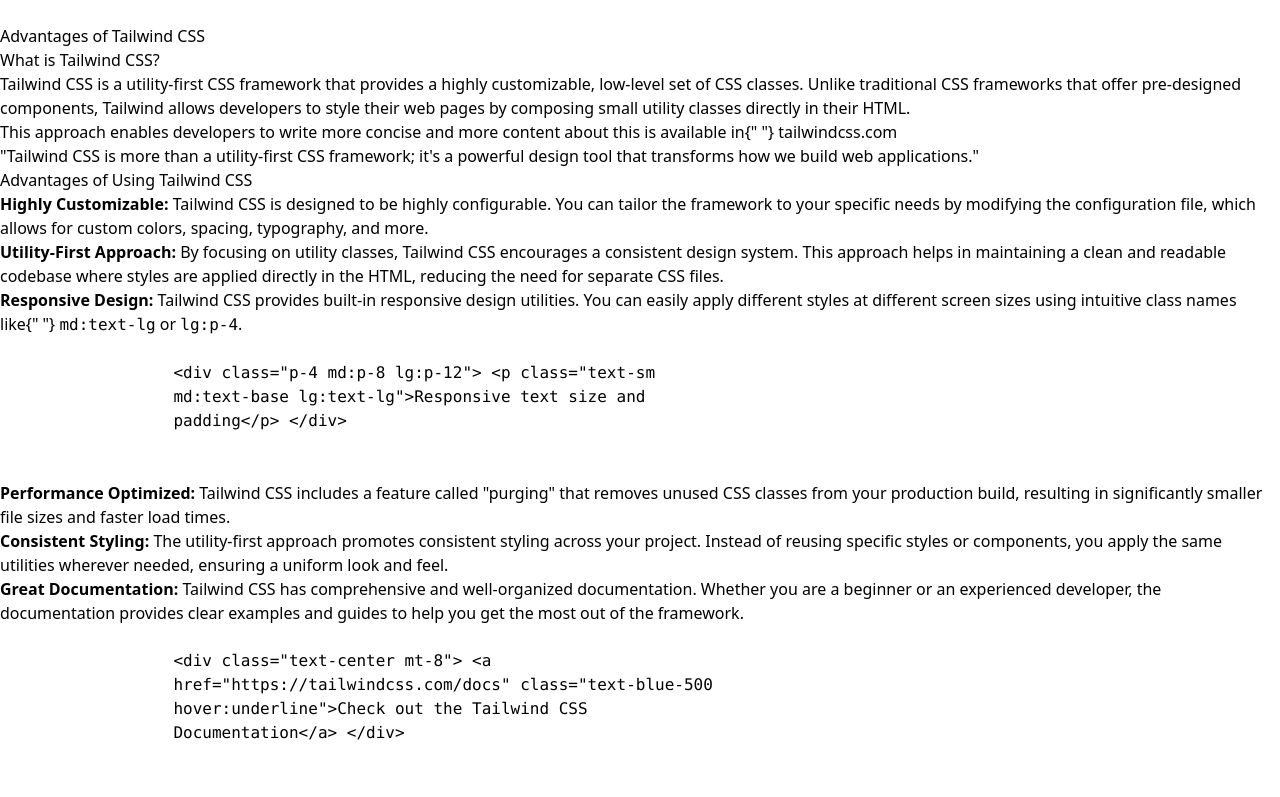
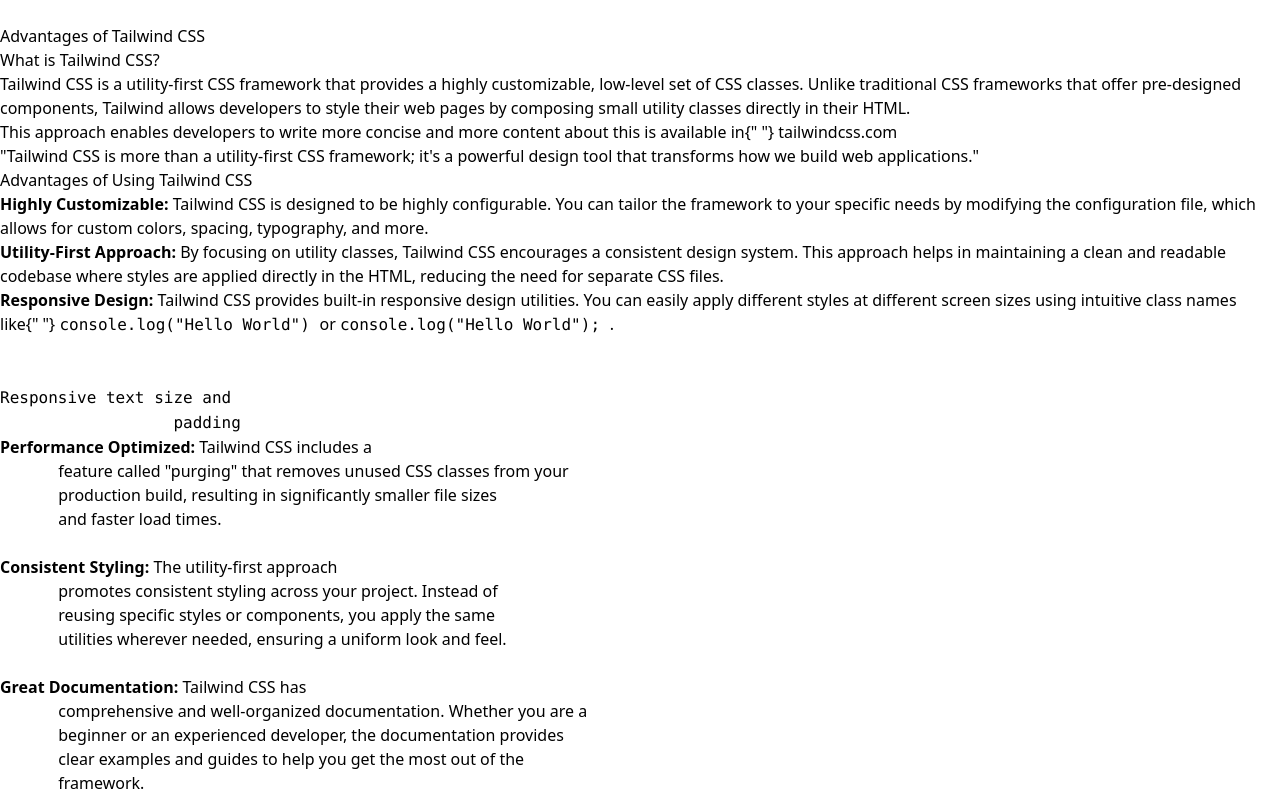
Before and after one commit to Teuuzim/notion-react, a React (Vite) app: page / in a window 1280 px wide. Shown: the top 797 px of the page. Built offline with nearby package versions, Linux system fonts and the light colour scheme.

Commit message:
codeBlockLowlightOk

```diff
--- a/package.json
+++ b/package.json
@@ -10,6 +10,7 @@
     "preview": "vite preview"
   },
   "dependencies": {
+    "@tiptap/extension-code-block": "^2.4.0",
     "@tiptap/extension-code-block-lowlight": "^2.4.0",
     "@tiptap/pm": "^2.4.0",
     "@tiptap/react": "^2.4.0",
--- a/src/components/Editor.tsx
+++ b/src/components/Editor.tsx
@@ -5,19 +5,25 @@
   BubbleMenu,
 } from "@tiptap/react";
 import StarterKit from "@tiptap/starter-kit";
+import CodeBlockLowlight from "@tiptap/extension-code-block-lowlight";
 import { initialContent } from "./initialContent";
-import { lowlight } from "lowlight";
-import CodeBlockLowlight from "@tiptap/extension-code-block-lowlight";
-export interface EditorProps {}
+import { createLowlight } from "lowlight";
+import js from "highlight.js/lib/languages/javascript";
+import "highlight.js/styles/atom-one-dark.css";
+
+const lowlight = createLowlight()
+
+lowlight.register("js", js);
 
 export function Editor() {
-  const extensions = [StarterKit];
-
-  const content = initialContent;
-
   const editor = useEditor({
-    extensions,
-    content,
+    extensions: [
+      StarterKit,
+      CodeBlockLowlight.configure({
+        lowlight,
+      }),
+    ],
+    content: initialContent,
     editorProps: {
       attributes: {
         class: "outline-none",
--- a/src/components/initialContent.ts
+++ b/src/components/initialContent.ts
@@ -42,12 +42,16 @@
               <strong>Responsive Design:</strong> Tailwind CSS provides built-in
               responsive design utilities. You can easily apply different styles
               at different screen sizes using intuitive class names like{" "}
-              <code>md:text-lg</code> or <code>lg:p-4</code>.
+              <code class="language-javascript">console.log("Hello World")
+              </code > or
+              <code class="language-javascript">
+              console.log("Hello World");
+              </code>.
               <pre>
-                <code>
-                  &lt;div class="p-4 md:p-8 lg:p-12"&gt; &lt;p class="text-sm
-                  md:text-base lg:text-lg"&gt;Responsive text size and
-                  padding&lt;/p&gt; &lt;/div&gt;
+                <code class="language-javascript">
+                  <div class="p-4 md:p-8 lg:p-12"> <p class="text-sm
+                  md:text-base lg:text-lg">Responsive text size and
+                  padding</p> </div>
                 </code>
               </pre>
             </li>
@@ -70,11 +74,8 @@
               clear examples and guides to help you get the most out of the
               framework.
               <pre>
-                <code>
-                  &lt;div class="text-center mt-8"&gt; &lt;a
-                  href="https://tailwindcss.com/docs" class="text-blue-500
-                  hover:underline"&gt;Check out the Tailwind CSS
-                  Documentation&lt;/a&gt; &lt;/div&gt;
+                <code class="language-javascript">
+                  console.log("Hello world")
                 </code>
               </pre>
             </li>
@@ -98,4 +99,4 @@
           </p>
         </article>
       </main>
-      <footer>&copy; 2024 Your Blog Name</footer>`
+      <footer>&copy; 2024 Your Blog Name</footer>`;
```
Also changed, not shown: src/App.css (deleted), 1 other file (tests, documents, lock files or other folders).
